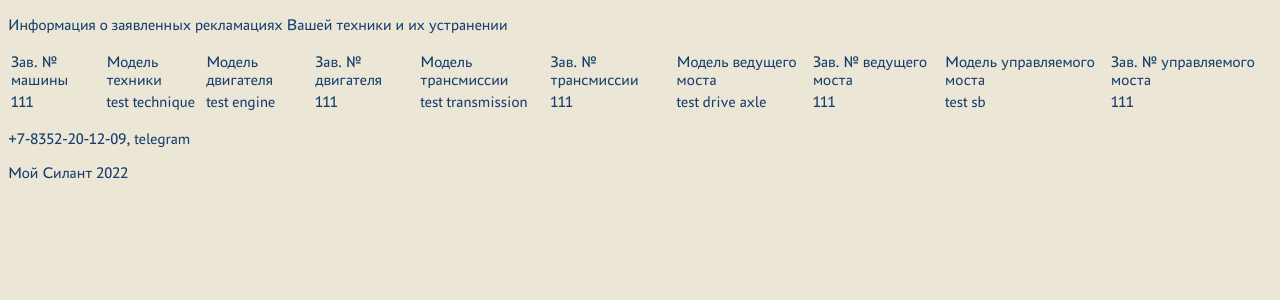
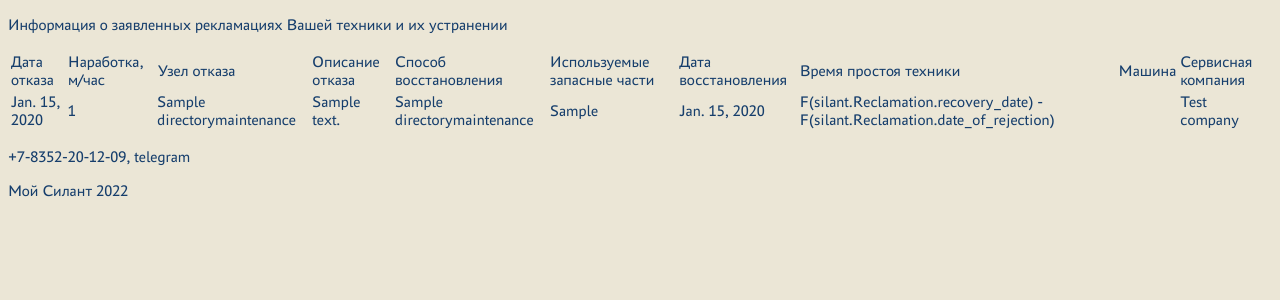
Before and after one commit to Encephalon1/Silant, a Django app: template project/templates/Reclamation.html in a window 1280 px wide. Shown: the part 68-368 px from the top of the page. Run offline with Django 4.2, Linux system fonts and the light colour scheme; the template is opened without the code that fills it: values that come from a table or form of the project are taken from there, others are empty; data comes from the database, SQL or seed files in the repository; tables that the repository leaves empty hold one stand-in row (values such as "Sample post").

Commit message:
Templates, auth and tables

```diff
--- a/project/templates/MainPage.html
+++ b/project/templates/MainPage.html
@@ -2,8 +2,9 @@
 
 {% block content %}
 
+<p>Приобретенные погрузчики:</p>
 {% for car in user_cars %}
-    <a href="{% url 'main' car_detail.factory_car_num %}">{{ car.factory_car_num }}</a>
+    <a href="{% url 'single_car' pk=car.factory_car_num %}"><u>{{ car.factory_car_num }}</u></a>
 {% endfor %}
 
 {% endblock content %}
--- a/project/templates/Reclamation.html
+++ b/project/templates/Reclamation.html
@@ -6,30 +6,32 @@
 
 <table>
     <tr>
-        <td>Зав. № машины</td>
-        <td>Модель техники</td>
-        <td>Модель двигателя</td>
-        <td>Зав. № двигателя</td>
-        <td>Модель трансмиссии</td>
-        <td>Зав. № трансмиссии</td>
-        <td>Модель ведущего моста</td>
-        <td>Зав. № ведущего моста</td>
-        <td>Модель управляемого моста</td>
-        <td>Зав. № управляемого моста</td>
+        <td>Дата отказа</td>
+        <td>Наработка, м/час</td>
+        <td>Узел отказа</td>
+        <td>Описание отказа</td>
+        <td>Способ восстановления</td>
+        <td>Используемые запасные части</td>
+        <td>Дата восстановления</td>
+        <td>Время простоя техники</td>
+        <td>Mашина</td>
+        <td>Cервисная компания</td>
     </tr>
 
+    {% for reclamation in reclamations %}
     <tr>
-        <td>{{ car.factory_car_num }}</td>
-        <td>{{ car.technique_model }}</td>
-        <td>{{ car.engine_model }}</td>
-        <td>{{ car.factory_engine_num }}</td>
-        <td>{{ car.transmission_model }}</td>
-        <td>{{ car.factory_transmission_num }}</td>
-        <td>{{ car.drive_axle_model }}</td>
-        <td>{{ car.factory_drive_axle_num }}</td>
-        <td>{{ car.steerable_bridge_model }}</td>
-        <td>{{ car.factory_steerable_bridge_num }}</td>
+        <td>{{ reclamation.date_of_rejection }}</td>
+        <td>{{ reclamation.running_time }}</td>
+        <td>{{ reclamation.failure_node }}</td>
+        <td>{{ reclamation.failure_description }}</td>
+        <td>{{ reclamation.recovery_method }}</td>
+        <td>{{ reclamation.used_spare_parts }}</td>
+        <td>{{ reclamation.recovery_date }}</td>
+        <td>{{ reclamation.machine_downtime }}</td>
+        <td>{{ reclamation.car }}</td>
+        <td>{{ reclamation.service_company }}</td>
     </tr>
+    {% endfor %}
 
 </table>
 {% endblock content %}
--- a/project/templates/unauthorized.html
+++ b/project/templates/unauthorized.html
@@ -6,6 +6,7 @@
 <br>
 <p>Заводской номер:</p>
 <form action="{% url 'search_results' %}" method="get">
+    {% csrf_token %}
     <input name="search_car" type="text">
     <button type="submit" class="search">Поиск</button>
 </form>
```
Also changed, not shown: project/templates/Maintenance.html (+16 -20 lines), project/templates/account/base.html (added, +14 -0 lines), project/templates/account/login.html (added, +43 -0 lines).
